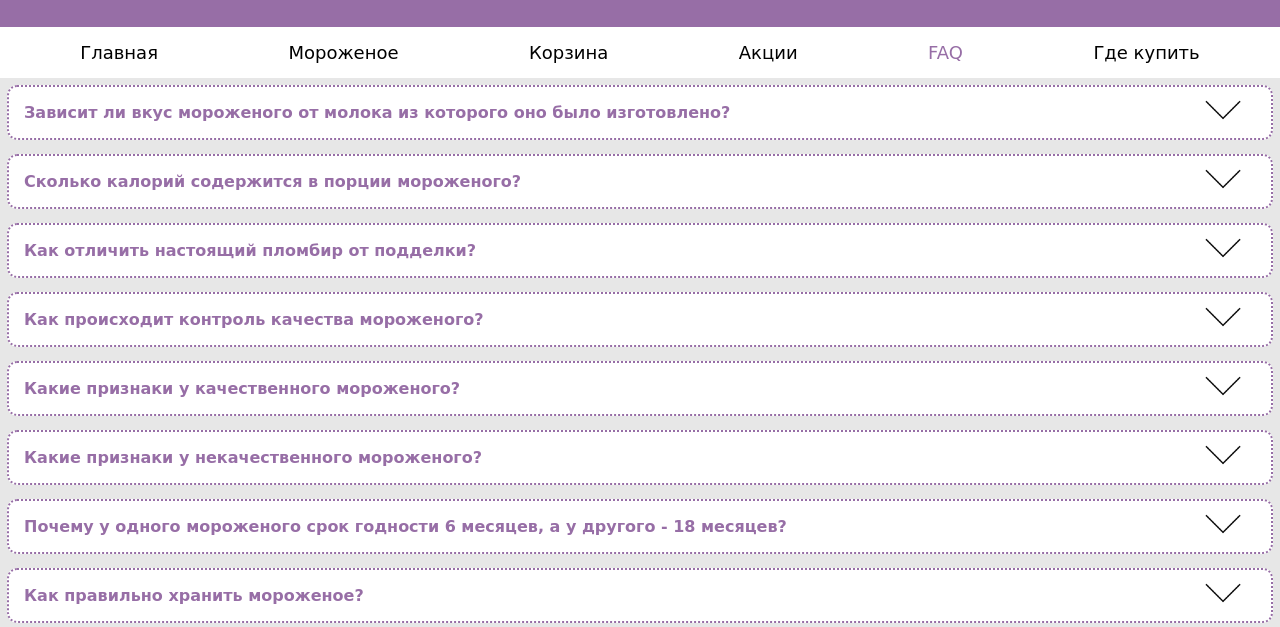
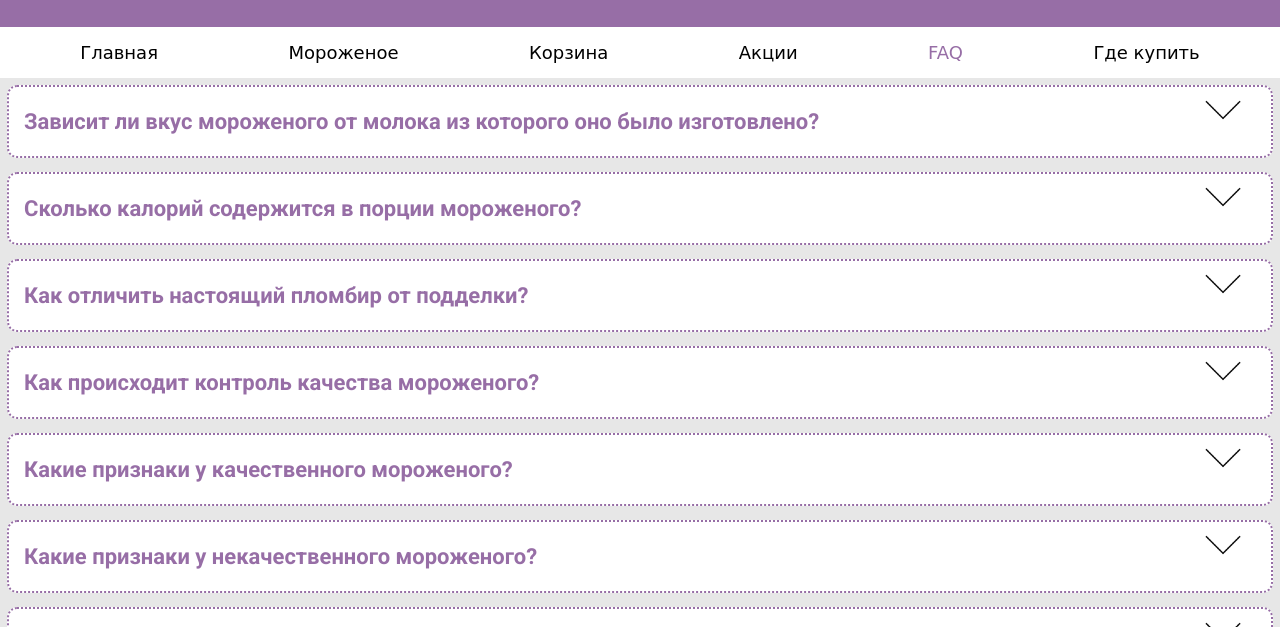
Before and after one commit to Kirill00049/Kirill00049.github.io, a plain HTML site: page site/FAQ/FAQ.html in a window 1280 px wide. Shown: the part 103-730 px from the top of the page. Drawn offline with Linux system fonts and the light colour scheme; a web font is replaced by a local one.

Commit message:
Adaptability version 1.1

```diff
--- a/css/FAQ.css
+++ b/css/FAQ.css
@@ -227,8 +227,8 @@ letter-spacing: 1px;
     visibility: hidden;
   }
   .answer{
+    font-size: 20px;
       display: none;
-      font-family: cursive;
   }
 
   .check-faq:checked ~ label .open-faq{
@@ -262,8 +262,7 @@ letter-spacing: 1px;
   }
 .question{
     padding-right: 35px;
-    font-size: 16px;
-    font-family: cursive;
+    font-size: 22px;
     color: #976ea6;
     font-weight: 700;
 }
--- a/css/basket.css
+++ b/css/basket.css
@@ -78,7 +78,7 @@ header{
 
 body{
     /* подключаем шрифты, которые в основном будут использоваться */
-    font-family: cursive;
+    font-family: 'Roboto', sans-serif;
     background-color: rgb(231 231 231);
     font-size: 14px;
     margin: 0;
--- a/css/ice-cream.css
+++ b/css/ice-cream.css
@@ -74,7 +74,7 @@ header{
 
 body{
     /* подключаем шрифты, которые в основном будут использоваться */
-    font-family: cursive;
+    font-family: 'Roboto', sans-serif;
     background-color: rgb(202, 202, 202);
     font-size: 14px;
     margin: 0;
--- a/css/main-page.css
+++ b/css/main-page.css
@@ -85,7 +85,7 @@ header{
 
 body{
     /* подключаем шрифты, которые в основном будут использоваться */
-    font-family: cursive;
+    font-family: 'Roboto', sans-serif;
     background-color: rgb(231 231 231);
     font-size: 14px;
     margin: 0;
```
Also changed, not shown: Scripts/basket.js (+8 -1 lines).
